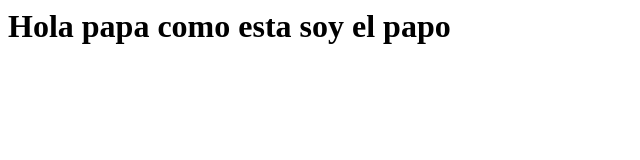
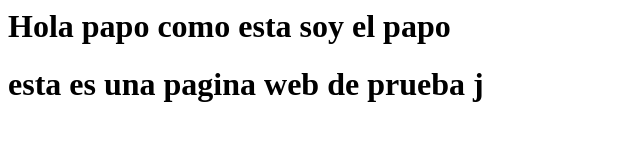
Before and after one commit to papopapu/prueba, a plain HTML site: page index.html in a window 1280 px wide. Shown: the whole page, without its empty margins (0-640 px from the left). Drawn offline with Linux system fonts and the light colour scheme.

Commit message:
Update index.html

```diff
--- a/index.html
+++ b/index.html
@@ -1,6 +1,8 @@
 
 <html>
   <body>
-  <h1>Hola papa como esta soy el papo</h1>
+  <h1>Hola papo como esta soy el papo</h1>
+    <h1>esta es una pagina web de prueba
   </body>
 </html>
+j
```
